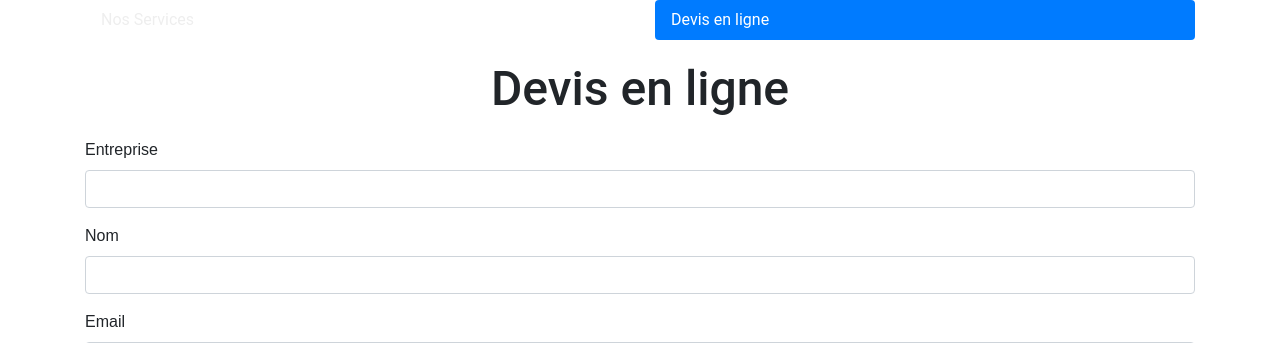
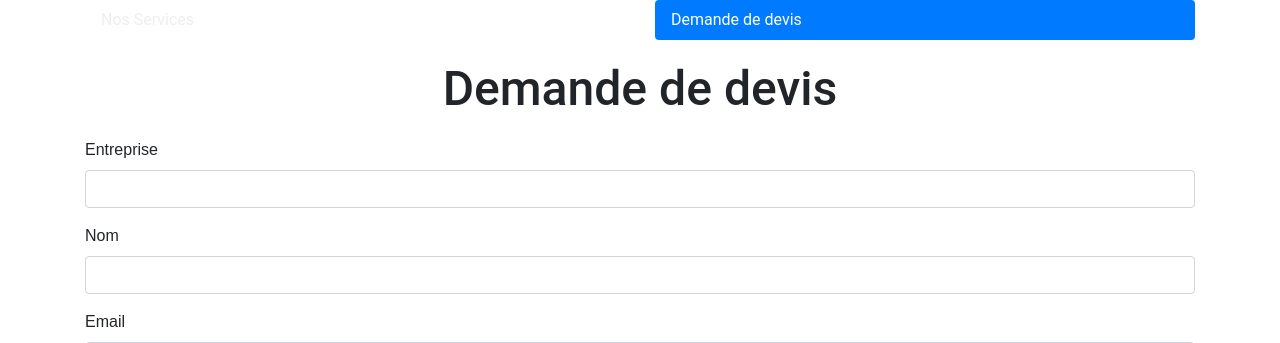
Before and after one commit to martinsoenen/kangas-eco-service, a Symfony app: template templates/entreprise/devis.html.twig in a window 1280 px wide. Shown: the part 76-419 px from the top of the page. Run offline with Twig, Linux system fonts and the light colour scheme; the template is opened without the code that fills it, so the values that code supplies are empty; form fields are guessed from the names that the template uses; some libraries are stand-ins or nearby versions.

Commit message:
AAAAAAAAAAAAAAAAAAAAAAAAAAAAAAAAAAAAAAAAAAAAAAAAAAAAAAAAAAAAAAAAAAAAAAAAAAAAAAAAAAAAAAAAAAAAAAAAAAAAAAAAAAAAAAAAA

```diff
--- a/templates/eco_service/entreprise_index.html.twig
+++ b/templates/eco_service/entreprise_index.html.twig
@@ -15,7 +15,7 @@
                 <a class="nav-link active" id="pills-home-tab" data-toggle="pill" href="{{ path('entreprise_services') }}" role="tab" aria-controls="pills-home" aria-selected="true">Nos Services </a>
             </li>
             <li class="nav-item">
-                <a class="nav-link" id="pills-profile-tab" data-toggle="pill" href="{{ path('entreprise_devis') }}" role="tab" aria-controls="pills-profile" aria-selected="false">Devis en ligne</a>
+                <a class="nav-link" id="pills-profile-tab" data-toggle="pill" href="{{ path('entreprise_devis') }}" role="tab" aria-controls="pills-profile" aria-selected="false">Demande de devis</a>
             </li>
             <li class="nav-item">
                 <a class="nav-link" id="pills-contact-tab" data-toggle="pill" href="{{ path('entreprise_contact') }}" role="tab" aria-controls="pills-contact" aria-selected="false">Contact</a>
--- a/templates/entreprise/devis.html.twig
+++ b/templates/entreprise/devis.html.twig
@@ -1,6 +1,6 @@
 {% extends 'base.html.twig' %}
 
-{% block title %}Devis en ligne - {{ parent() }}{% endblock %}
+{% block title %}Demande de devis - {{ parent() }}{% endblock %}
 
 {% block body %}
 
@@ -10,13 +10,13 @@
 		</a>
 	</li>
 	<li class="nav-item item-entreprise active col-6">
-		<a class="nav-link active w-100" id="devis-contact-tab" href="{{path('entreprise_devis')}}">Devis en ligne</a>
+		<a class="nav-link active w-100" id="devis-contact-tab" href="{{path('entreprise_devis')}}">Demande de devis</a>
 	</li>
 </ul>
 
 
 
-    <h1>Devis en ligne </h1>
+    <h1>Demande de devis </h1>
     {{ form_start(form) }}
         {{form_row(form.entreprise)}}
         {{form_row(form.nom)}}
--- a/templates/entreprise/services.html.twig
+++ b/templates/entreprise/services.html.twig
@@ -16,7 +16,7 @@
                 <a class="nav-link active w-100" id="services-tab"  href="{{path('entreprise_services')}}">Nos Services </a>
             </li>
             <li class="nav-item item-entreprise col-6">
-                <a class="nav-link w-100" id="devis-contact-tab" href="{{path('entreprise_devis')}}">Devis en ligne</a>
+                <a class="nav-link w-100" id="devis-contact-tab" href="{{path('entreprise_devis')}}">Demande de devis</a>
             </li>
         </ul>
 
```
